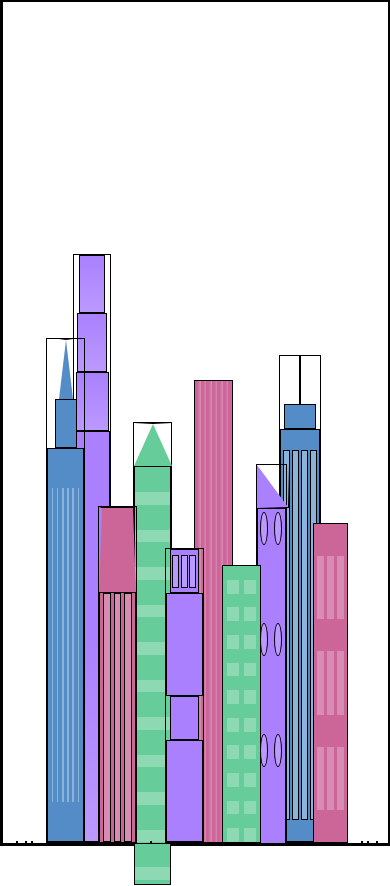
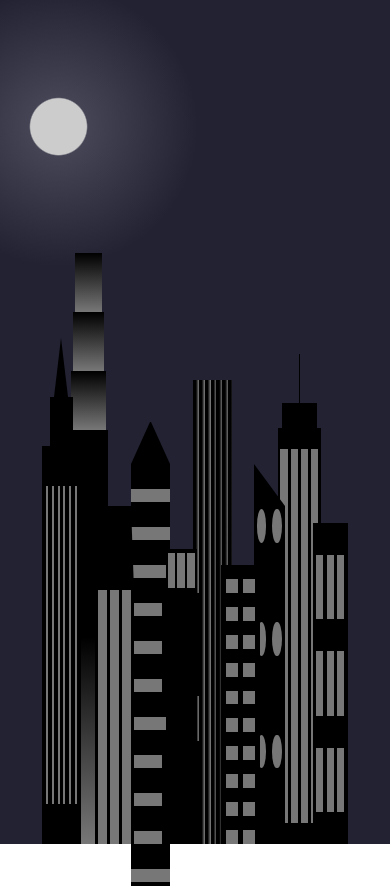
Before and after one commit to dijanakalaposratic/fcc-rwd-p15-city-skyline, a plain HTML site: page index.html in a window 390 px wide. Drawn offline with Linux system fonts and the light colour scheme.

Commit message:
added @media query

```diff
--- a/index.html
+++ b/index.html
@@ -9,7 +9,7 @@
     </head>
 
     <body>
-        <div class="background-buildings">
+        <div class="background-buildings sky">
             <div></div>
             <div></div>
 
--- a/styles.css
+++ b/styles.css
@@ -10,7 +10,6 @@
 }
 
 * {
-    border: 1px solid black;
     box-sizing: border-box;
 }
 
@@ -18,6 +17,10 @@ body {
     height: 100vh;
     margin: 0;
     overflow: hidden;
+}
+
+.sky {
+    background: radial-gradient(circle closest-corner at 15% 15%,#ffcf33 0%, #ffcf33 20%, #ffff66 21%, #bbeeff 100%);
 }
 
 .background-buildings, .foreground-buildings {
@@ -249,3 +252,19 @@ body {
     background: repeating-linear-gradient(90deg, var(--building-color3) 0%, var(--building-color3) 10%, transparent 10%, transparent 30%),
                 repeating-linear-gradient(var(--building-color3) 0%, var(--building-color3) 10%, var(--window-color3) 10%, var(--window-color3) 30%);
 }
+
+@media (max-width: 1000px) {
+    :root {
+        --building-color1: #000;
+        --building-color2: #000;
+        --building-color3: #000;
+        --building-color4: #000;
+        --window-color1: #777;
+        --window-color2: #777;
+        --window-color3: #777;
+        --window-color4: #777;
+    }
+    .sky {
+        background: radial-gradient(circle closest-corner at 15% 15%,#ccc 0%, #ccc 20%, #445 21%, #223 100%);
+    }
+}
```
